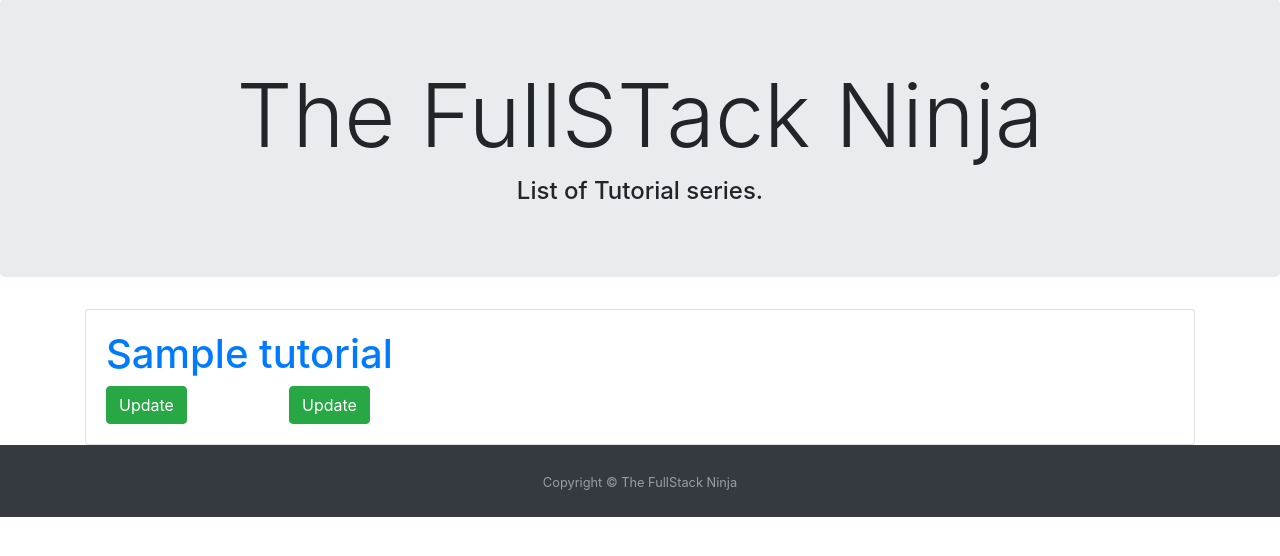
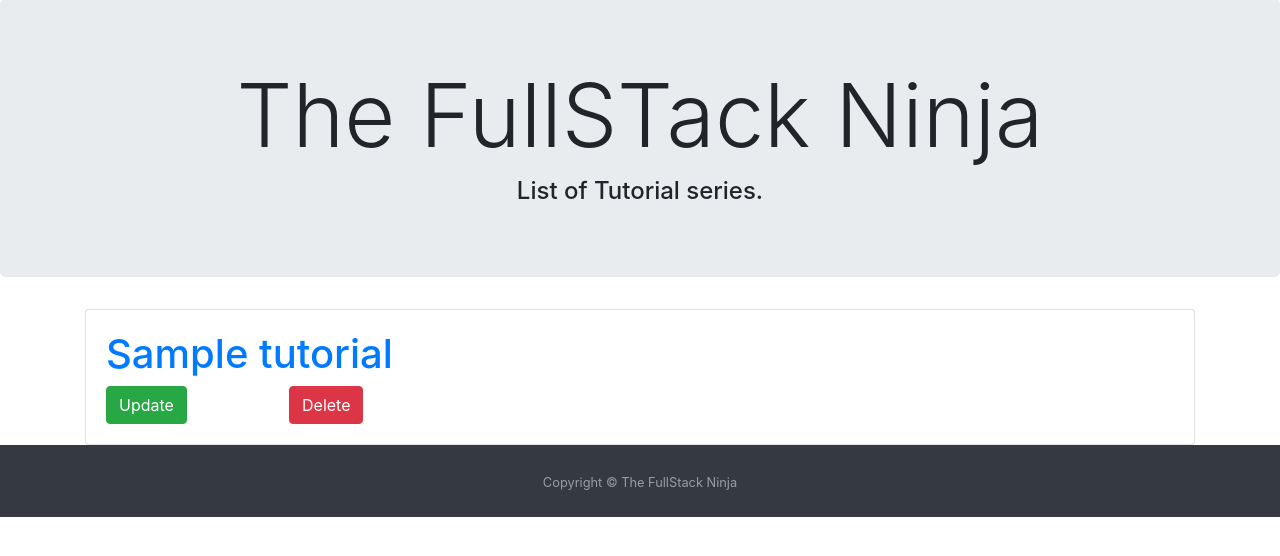
Before and after one commit to bodealamu/fullstackninja, a Django app: page /dashboard/tutorialserieslist in a window 1280 px wide. Shown: the part 57-613 px from the top of the page. Run offline with Django 3.2, Linux system fonts and the light colour scheme; tables that the repository leaves empty hold one stand-in row (values such as "Sample post"); some libraries are stand-ins or nearby versions.

Commit message:
U functionaility of CRUD has been implemented in dashboard app

```diff
--- a/dashboard/templates/dashboard/tutorialserieslist.html
+++ b/dashboard/templates/dashboard/tutorialserieslist.html
@@ -22,12 +22,12 @@
 
                 <div class="row">
                     <div class="col-2">
-                        <a class="btn btn-success" href="#" >Update</a>
+                        <a class="btn btn-success" href="{% url 'updatetutorial' pk=category.pk %}" >Update</a>
 
                     </div>
 
                     <div class="col-2">
-                        <a class="btn btn-success" href="#" >Update</a>
+                        <a class="btn btn-danger" href="#" >Delete</a>
                     </div>
 
                 </div>
```
